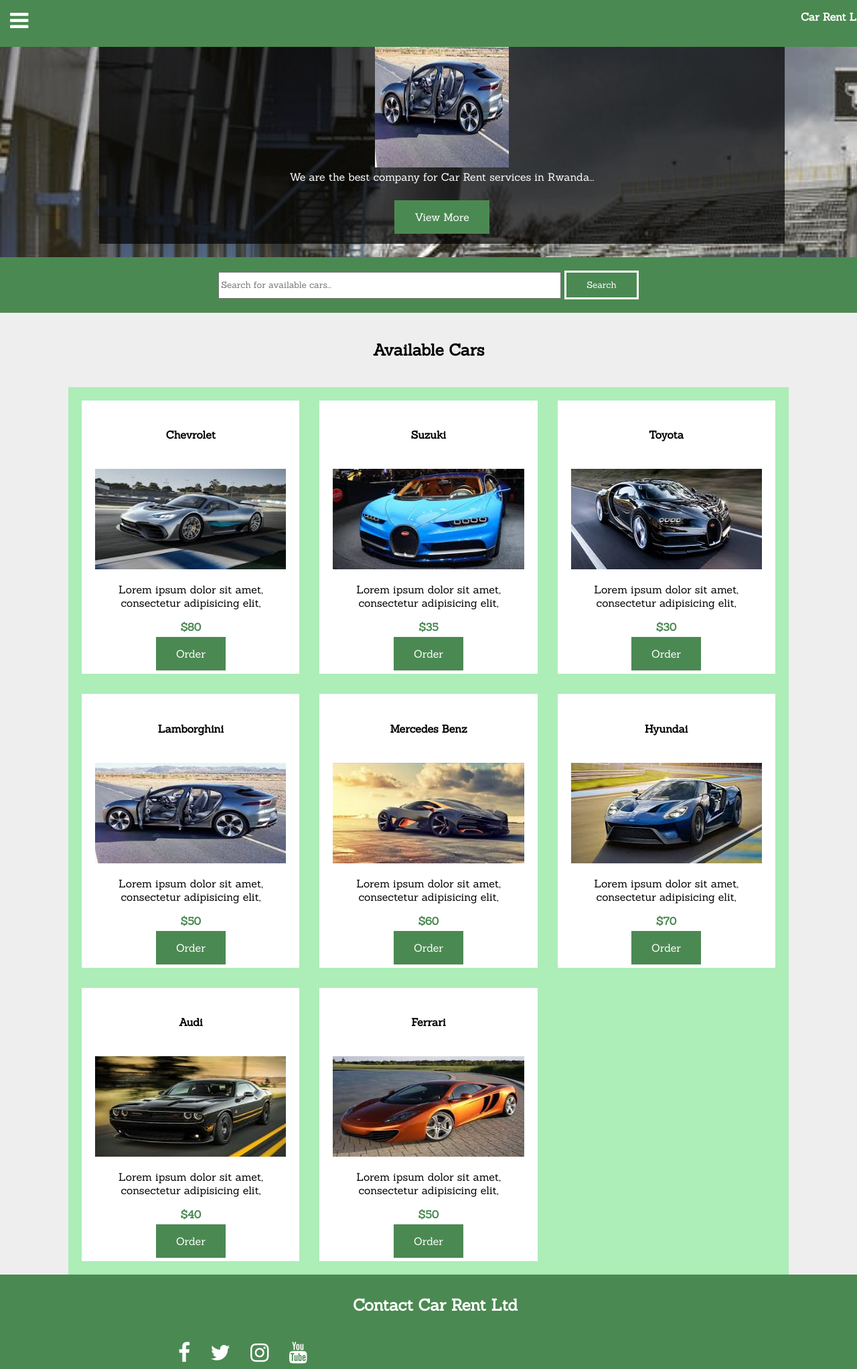
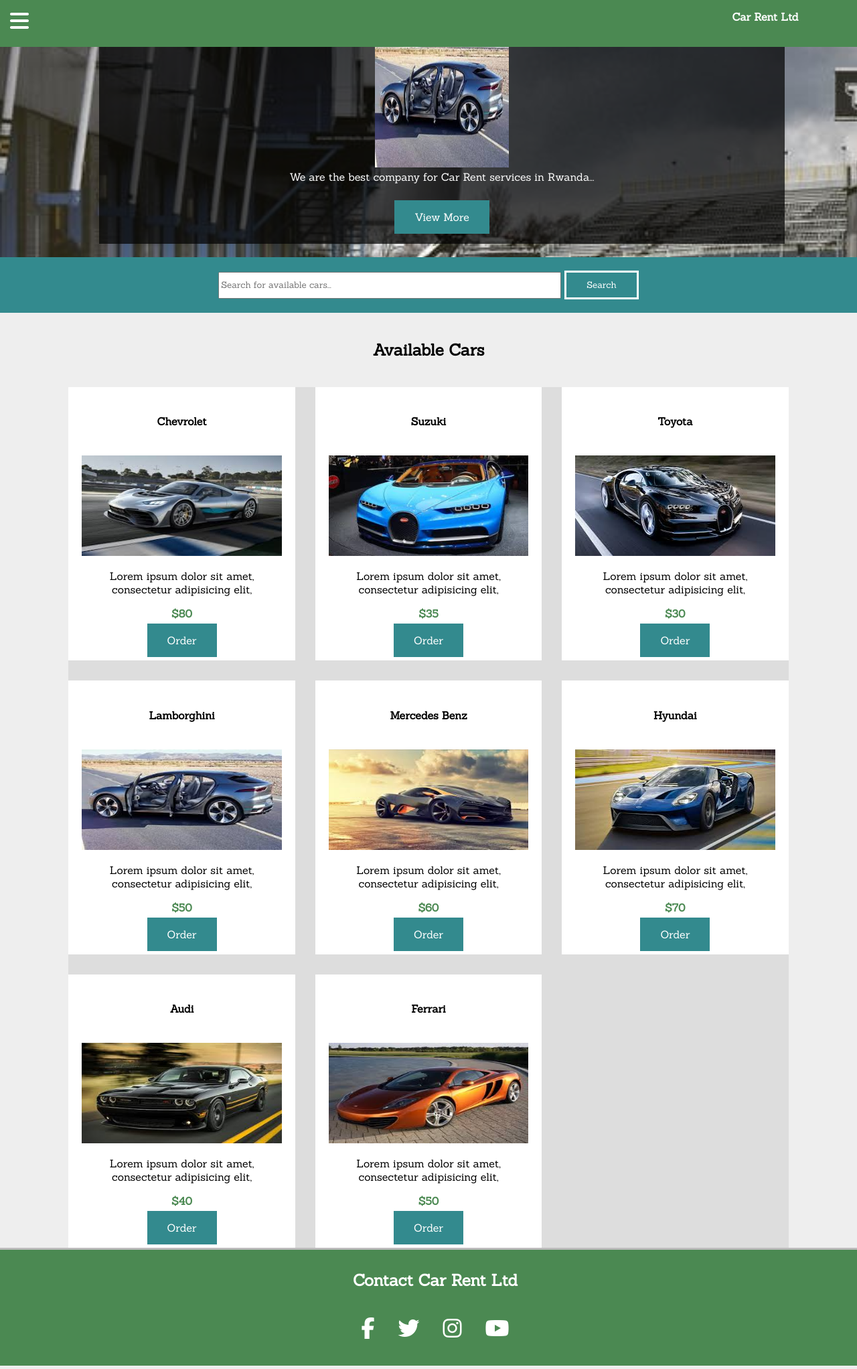
Before and after one commit to eliemugenzi/car-rent-ltd, a plain HTML site: page index.html in a window 1280 px wide. Shown: the top 2044 px of the page at 67% size. Drawn offline with Linux system fonts and the light colour scheme.

Commit message:
Changes to colors and Cards

```diff
--- a/css/style.css
+++ b/css/style.css
@@ -1,6 +1,8 @@
 @import url('https://fonts.googleapis.com/css?family=Sanchez');
 :root{
   --font-family:'Sanchez',serif;
+  --secondary-color:#338a8e;
+  --primary-color:#4b8952;
 }
 
 body{
@@ -10,22 +12,20 @@ body{
   font-family: var(--font-family);
 }
 nav{
-  display: flex;
-  justify-content: space-between;
-  background: #4b8952;
+  background: var(--primary-color);
   color:#fff;
   height:40px;
   padding:15px;
   width: 100%;
   z-index:22;
-  position: absolute;
+  position: fixed;
 }
 .side-nav{
   position: fixed;
   width: 0%;
   height: 100%;
   background: rgba(0,0,0,0.8);
-  z-index:1;
+  z-index:1000;
   top:0;
   left:0;
   visibility: hidden;
@@ -43,7 +43,7 @@ nav{
 }
 .side-nav a:hover{
   color:#fff;
-  background: #4b8952;
+  background: var(--primary-color);
   padding:10px;
 }
 
@@ -74,7 +74,7 @@ nav{
 
 
 #search{
-  background: #4b8952;
+  background: var(--secondary-color);
   color:white;
   padding:20px 10%;
   text-align: center;
@@ -95,7 +95,7 @@ nav{
 
 }
 .btn-outline:hover{
-  color:#4b8952;
+  color:var(--secondary-color);
   background:white;
 }
 @keyframes popup{
@@ -119,20 +119,31 @@ nav{
   color:#fff;
   padding:15px 30px;
   border:none;
-  background: #4b8952;
+  background: var(--secondary-color);
 }
 .btn:hover{
   background: #fff;
-  color:#4b8952;
+  color:var(--secondary-color);
 }
+
+#available{
+  margin-bottom: 20px;
+}
+
 @media(min-width:550px){
   #available{
     display: grid;
     grid-template-columns: repeat(2,1fr);
     grid-gap:30px;
-    background: #adedb8;
-    padding:20px;
+    background: #ddd;
+    padding:0px;
     margin:auto 8%;
+  }
+  .container{
+    margin:auto 20%;
+  }
+  nav strong{
+    padding-right: 10%;
   }
 }
 @media(min-width:900px){
@@ -140,10 +151,20 @@ nav{
     display: grid;
     grid-template-columns: repeat(3,1fr);
     grid-gap:30px;
-    background: #adedb8;
-    padding:20px;
+    background: #ddd;
+    padding:0px;
     margin:auto 8%;
   }
+  .container{
+    margin:auto 40%;
+  }
+  nav strong{
+    padding-right: 0px;
+  }
+}
+
+.side-nav a{
+  cursor: pointer;
 }
 
 #available div{
@@ -151,20 +172,28 @@ nav{
   text-align: center;
   padding: 20px;
   transition: 1.5s;
+  box-shadow:rgba(black, 0.19) 0 0 8px 0;
+  transition: .5s;
+}
+#available div:hover{
+  transform: scale(1.1);
+  border:3px solid #eee;
+  box-shadow: 0 5px 20px rgba(0,0,0,1);
 }
 #available div img{
   width: 100%;
+  position: relative;
 }
 #available div p,#available div .price,#available div .btn{
   transition: 1.5s;
 }
 #available div:hover p,#available div:hover .price,#available div:hover{
-  background: #4b8952;
+  background: var(--secondary-color);
   color:#fff;
 }
 #available div:hover .btn{
   background: white;
-  color: #4b8952;
+  color: var(--secondary-color);
 }
 .price{
   color:#4b8952;
@@ -177,22 +206,27 @@ footer{
   text-align: center;
   width: 100%;
   height: 100%;
+  border-top: 3px solid #bbb;
 }
 .social-links{
-  flex:1;
-  align-items: center;
-  margin-left:20%;
-  margin-right: 20%;
+  display: flex;
+  justify-content: space-around;
   padding-bottom: 30px;
 }
+
 .social-links a{
-  float:left;
-  margin-right: 30px;
+
   color: white;
 }
 @media(max-width:550px){
   .nav-slide{
     width:60%;
+  }
+  .container{
+    margin:auto 20%;
+  }
+  nav strong{
+    padding-right: 10%;
   }
   #showcase{
     display: block;
@@ -221,3 +255,12 @@ footer{
   }
 
 }
+
+
+/* Cards */
+.card-header{
+  width: 100%;
+  height:100px;
+  position: relative;
+  overflow: hidden;
+}
--- a/index.html
+++ b/index.html
@@ -6,11 +6,10 @@
     <title>Car Renting Company Ltd</title>
     <link rel="stylesheet" href="./css/style.css">
     <link rel="stylesheet" href="https://cdnjs.cloudflare.com/ajax/libs/font-awesome/4.7.0/css/font-awesome.min.css">
+    <link rel="stylesheet" href="../font-awesome/css/font-awesome.min.css">
     <link rel="stylesheet" href="./css/jquery.fancybox.min.css">
-    <!--<link rel="stylesheet" href="./css/foundation.min.css">-->
     <script src="./js/jquery-3.2.1.min.js" charset="utf-8"></script>
     <script src="./js/jquery.fancybox.min.js" charset="utf-8"></script>
-    <script src="./js/foundation.min.js" charset="utf-8"></script>
     <script type="text/javascript">
       $(document).ready(()=>{
         $("#toggle").click(()=>{
@@ -51,7 +50,7 @@
           }).removeClass('nav-slide');
         })
         $("#contact").click(()=>{
-          let path2=$("#contact_section").offset();
+          let path2=$("#contact_section").offset().top;
           $("body,html").animate({
             scrollTop:path2
           },1000);
@@ -64,15 +63,15 @@
   </head>
   <body>
     <nav>
-      <i class="fa fa-bars fa-2x" id="toggle"></i>
-      <strong>Car Rent Ltd</strong>
+      <i class="fa fa-bars fa-2x" id="toggle" style="float:left;"></i>
+      <strong style="float:right;margin-right:8%;">Car Rent Ltd</strong>
     </nav>
     <div class="side-nav">
       <br><br>
       <i class="fa fa-close fa-2x" style="color:#fff;right:0px;top:0;left:80%;text-align:right;position:relative;" id="close"></i>
-      <a href="#showcase" id="home-alt">Home</a><br>
-      <a href="#available" id="cars">cars</a><br>
-      <a href="#contact_section" id="contact">Contact</a><br>
+      <a  id="home-alt">Home</a><br>
+      <a  id="cars">Cars</a><br>
+      <a  id="contact">Contact</a><br>
     </div>
     <section id="showcase">
       <div class="intro">
@@ -169,7 +168,7 @@
     </section>
     <footer id="contact_section">
       <h2>Contact Car Rent Ltd</h2><br>
-      <div class="social-links">
+      <div class="social-links container">
         <a href="#"><i class="fa fa-facebook fa-2x"></i></a>
         <a href="#"><i class="fa fa-twitter fa-2x"></i></a>
         <a href="#"><i class="fa fa-instagram fa-2x"></i></a>
```
